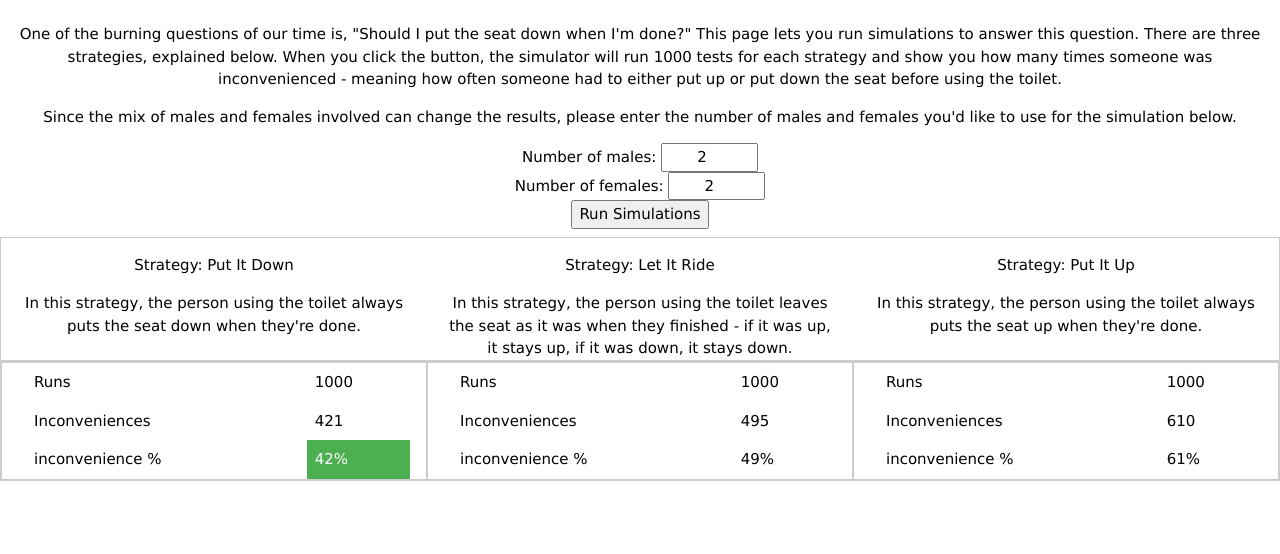
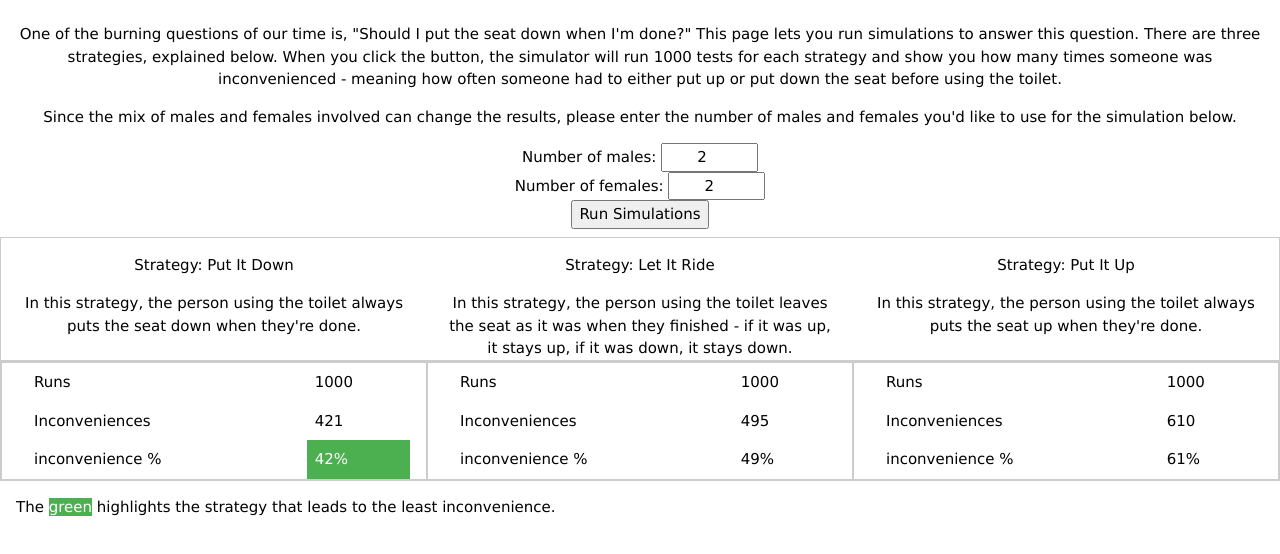
Before and after one commit to pguth66/lidconvenient, a plain HTML site: page index.html in a window 1280 px wide. Both pictures are taken after a click on the button "Run Simulations". Shown: the part 108-662 px from the top of the page. Drawn offline with Linux system fonts and the light colour scheme.

Commit message:
Added a starthidden note about green highlighting the optimal strategy

```diff
--- a/index.html
+++ b/index.html
@@ -121,7 +121,7 @@ div.starthidden {
 <!-- notes go here in the footer -->
 <div id="footer" class="w3-container w3-footer starthidden">
 <p>
-
+The <span class="w3-green">green</span> highlights the strategy that leads to the least inconvenience.
 </p>
 </div>
 
--- a/js/lidconvenient.js
+++ b/js/lidconvenient.js
@@ -32,6 +32,7 @@ function runAll() {
 		else {
 			document.getElementById("col2inconvpercent").classList.add("w3-green");
 		}
+		document.getElementById("footer").style.display="block";
 	}
 	catch(err) {
 		console.log(err);
```
